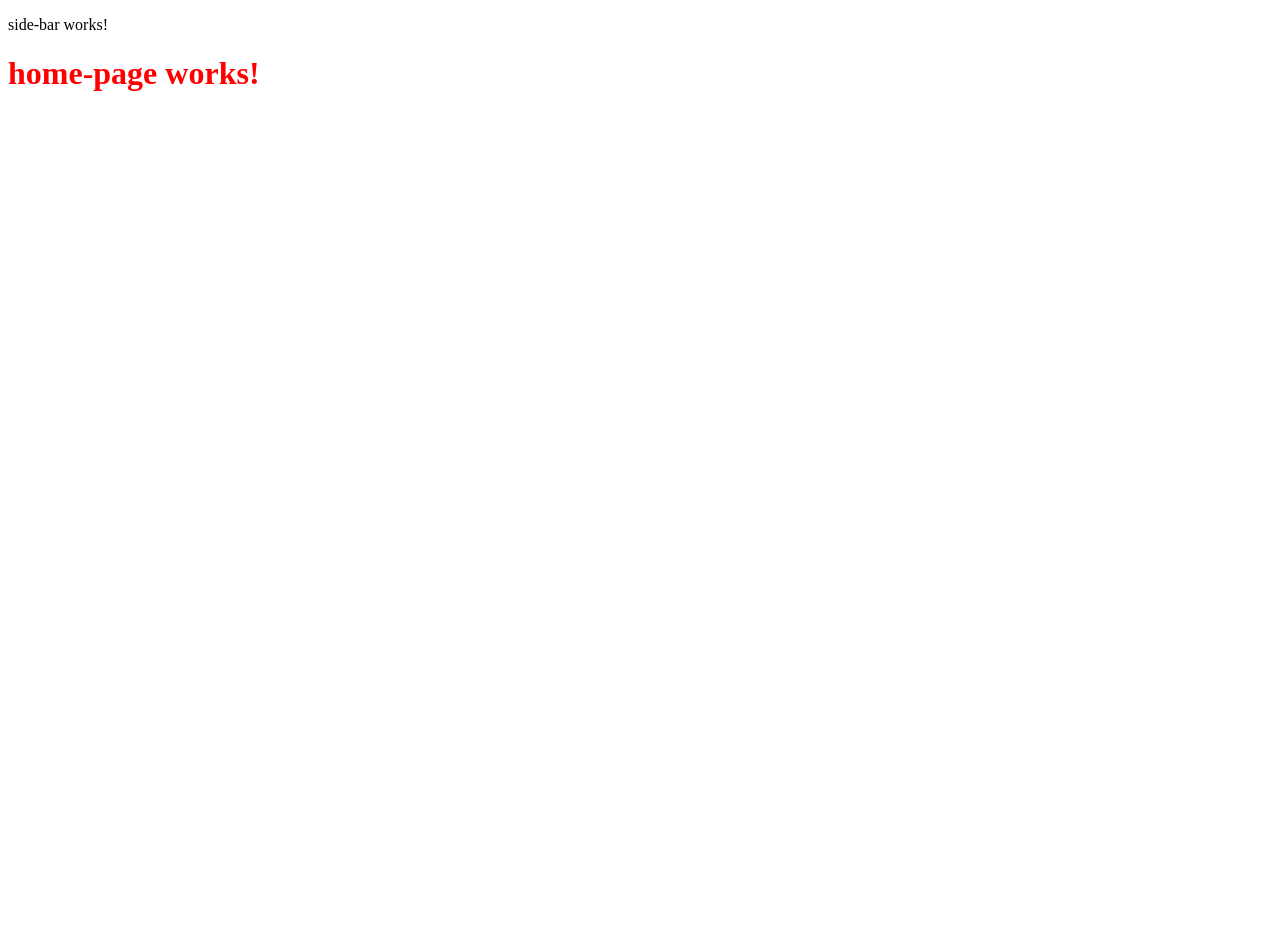
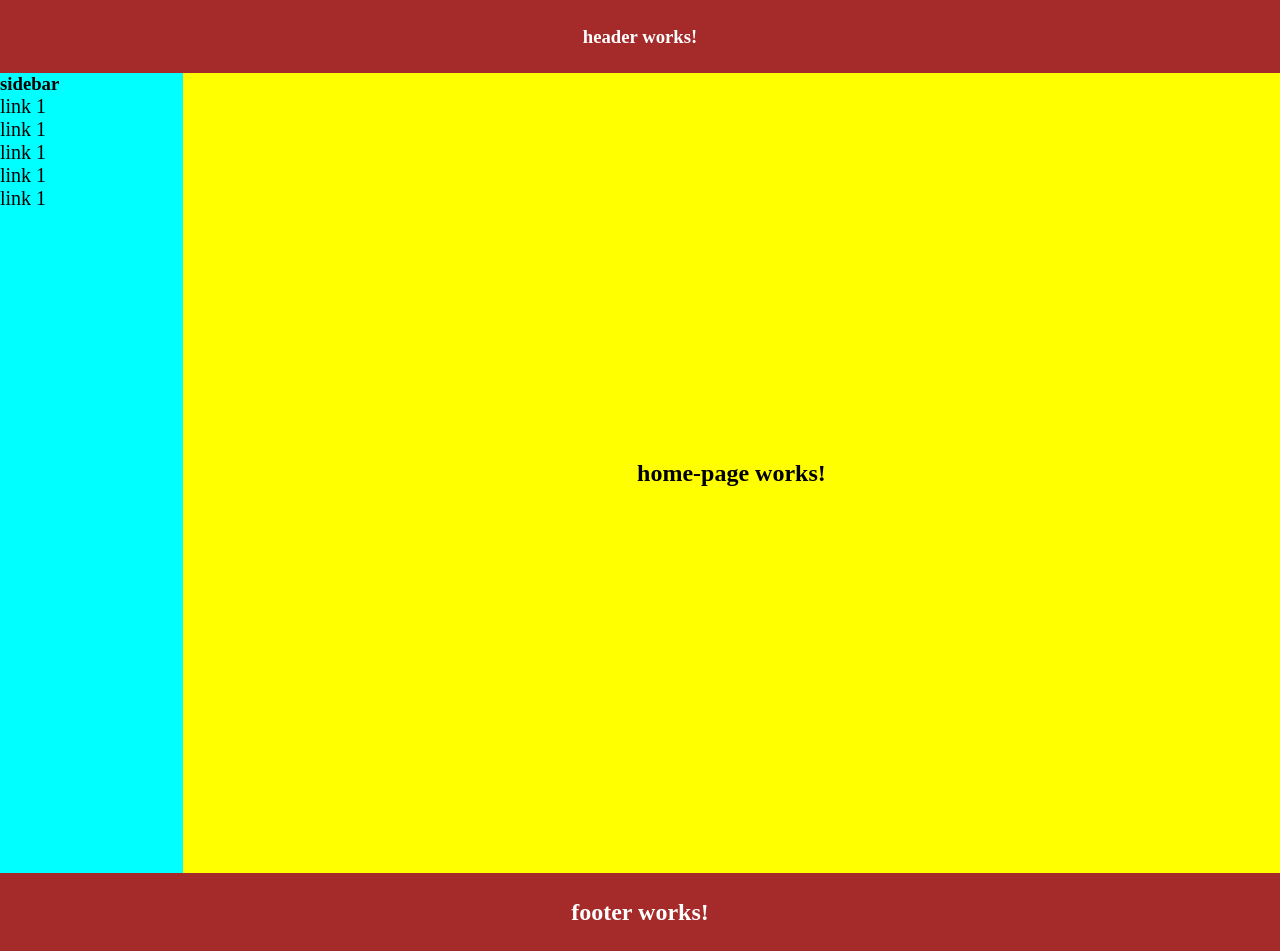
Before and after one commit to Axel200121/Frontal-Angular-JWT, an Angular app: page / in a window 1280 px wide. Before the commit the page ends 800 px from the top, so only its background shows below. Built offline with nearby package versions, Linux system fonts and the light colour scheme.

Commit message:
dando estilos y llamanda componentes shared en home page

```diff
--- a/src/app/modules/home/pages/home-page/home-page.component.css
+++ b/src/app/modules/home/pages/home-page/home-page.component.css
@@ -1,3 +1,26 @@
-h1{
-    color: red;
+.grid-container {
+    display: grid;
+    grid-template-columns: .5fr 3fr;
+    grid-template-rows: auto 1fr auto;
+    height: 100vh;
 }
+
+.header-section {
+    grid-column: 1 / 3;
+}
+
+.sidebar-section {
+    grid-column: 1;
+}
+
+.main-section {
+    background-color: yellow;
+    grid-column: 2;
+    display: flex;
+    justify-content: center;
+    align-items: center;
+}
+
+.footer-section {
+    grid-column: 1 / 3;
+}
--- a/src/app/modules/home/pages/home-page/home-page.component.html
+++ b/src/app/modules/home/pages/home-page/home-page.component.html
@@ -1,2 +1,14 @@
-<app-side-bar></app-side-bar>
-<h1>home-page works!</h1>
+<main class="grid-container">
+    <section class="header-section">
+        <app-header></app-header>
+    </section>
+    <section class="sidebar-section">
+        <app-side-bar></app-side-bar>
+    </section>
+    <section class="main-section">
+        <h1>home-page works!</h1>
+    </section>
+    <footer class="footer-section">
+        <app-footer></app-footer>
+    </footer>
+</main>
--- a/src/app/shared/components/footer/footer.component.css
+++ b/src/app/shared/components/footer/footer.component.css
@@ -0,0 +1,9 @@
+section{
+    padding: 2%;
+    background-color: brown;
+}
+
+h1{
+    text-align: center;
+    color: white;
+}
--- a/src/app/shared/components/footer/footer.component.html
+++ b/src/app/shared/components/footer/footer.component.html
@@ -1 +1,3 @@
-<p>footer works!</p>
+<section>
+    <h1>footer works!</h1>
+</section>
--- a/src/app/shared/components/header/header.component.css
+++ b/src/app/shared/components/header/header.component.css
@@ -0,0 +1,9 @@
+section{
+    padding: 2%;
+    background-color: brown;
+}
+
+h1{
+    text-align: center;
+    color: white;
+}
--- a/src/app/shared/components/header/header.component.html
+++ b/src/app/shared/components/header/header.component.html
@@ -1 +1,3 @@
-<p>header works!</p>
+<section>
+    <h1>header works!</h1>
+</section>
--- a/src/app/shared/components/side-bar/side-bar.component.css
+++ b/src/app/shared/components/side-bar/side-bar.component.css
@@ -0,0 +1,9 @@
+section{
+    background-color: aqua;
+    height: 100vh;
+    width: 100%;
+}
+
+li{
+    font-size: 20px;
+}
--- a/src/app/shared/components/side-bar/side-bar.component.html
+++ b/src/app/shared/components/side-bar/side-bar.component.html
@@ -1 +1,10 @@
-<p>side-bar works!</p>
+<section>
+    <h1>sidebar</h1>
+    <ul>
+        <li>link 1</li>
+        <li>link 1</li>
+        <li>link 1</li>
+        <li>link 1</li>
+        <li>link 1</li>
+    </ul>
+</section>
--- a/src/styles.css
+++ b/src/styles.css
@@ -1 +1,5 @@
 /* You can add global styles to this file, and also import other style files */
+*{
+    margin: 0;
+    padding: 0;
+}
```
